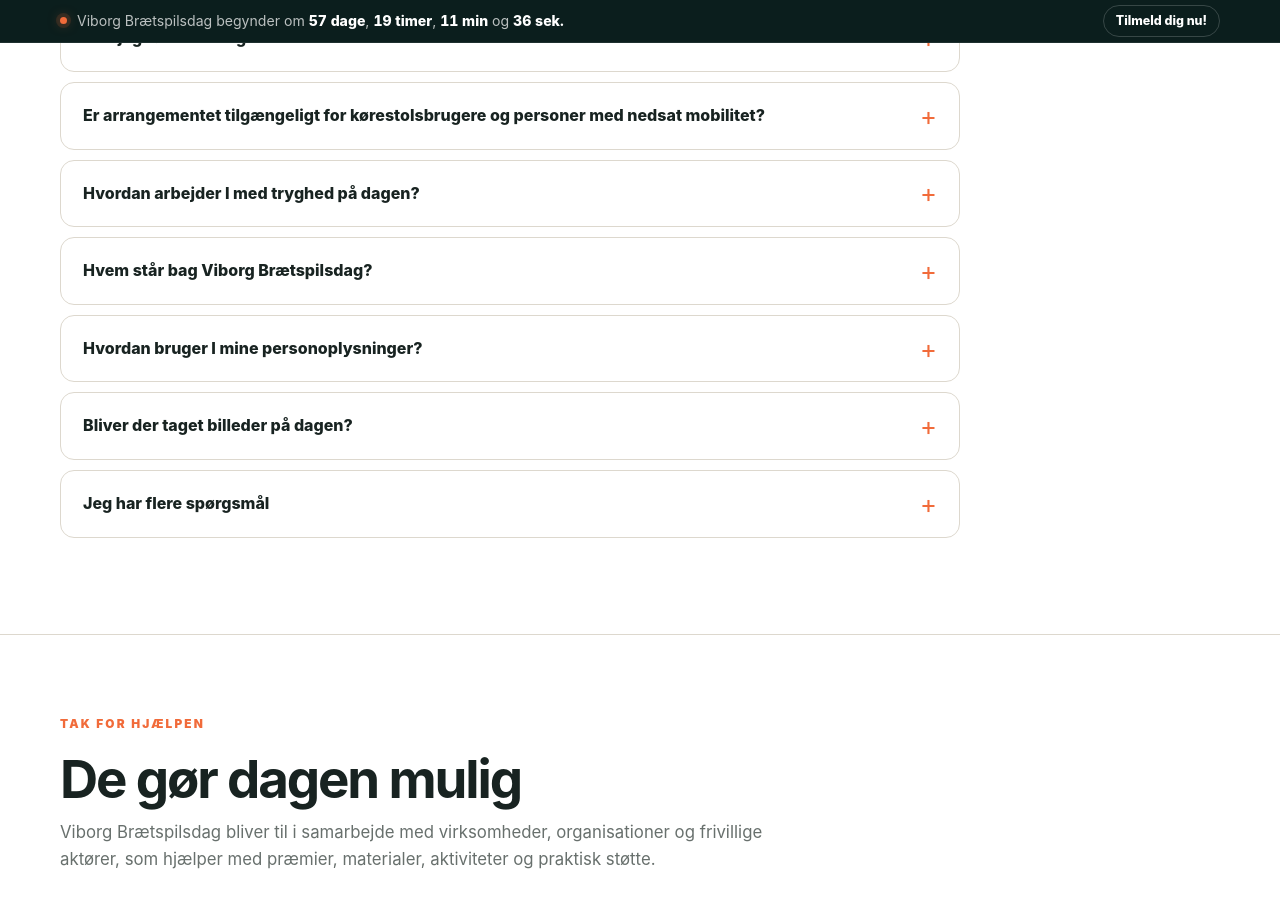
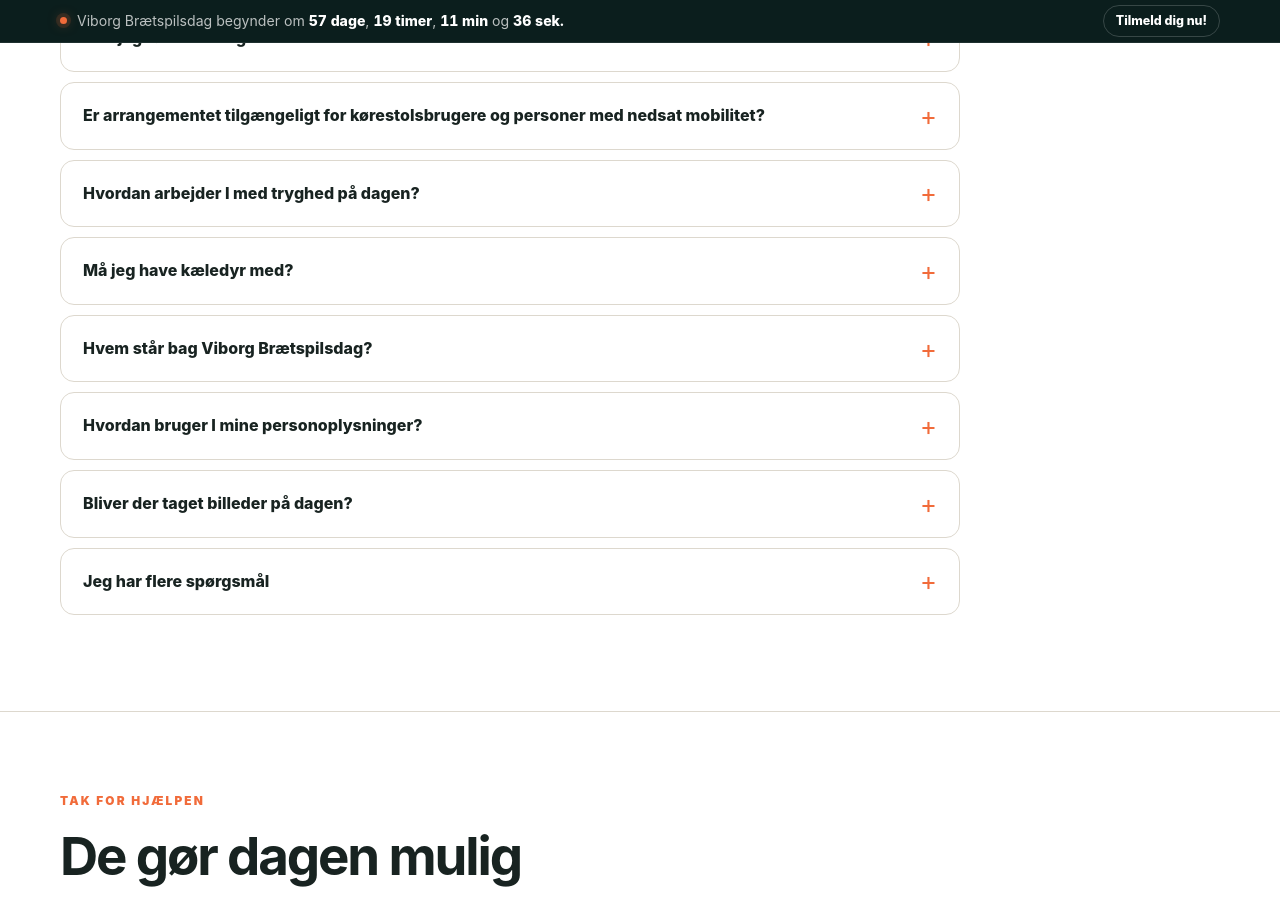
Before and after one commit to Andrejao/spilex, a Jekyll site: the page built from index.html, in a window 1280 px wide and 900 px high, scrolled down 4526 px. Built offline with Jekyll 4.4.1, drawn with Linux system fonts in a browser that asks for light colours.

Commit message:
Update index.html

```diff
--- a/index.html
+++ b/index.html
@@ -547,12 +547,18 @@
   </p>
 </details>
 
+<details class="faq-item">
+  <summary>Må jeg have kæledyr med?</summary>
+  <p>
+    Vi elsker dyr, men nej. Ingen kæledyr til arrangementet.
+   </p>
+</details>
 
 <details class="faq-item">
   <summary>Hvem står bag Viborg Brætspilsdag?</summary>
   <p>
     Viborg Brætspilsdag er et lokalt og frivilligt arrangeret initiativ,
-    skabt af mennesker med interesse for brætspil, rollespil og fællesskab.
+    skabt af private personer  med interesse for brætspil, rollespil og fællesskab.
   </p>
   <p>
     På dagen hjælper en række frivillige værter med blandt andet aktiviteter,
```
Also changed, not shown: other parts of index.html (+1 -1 lines).
